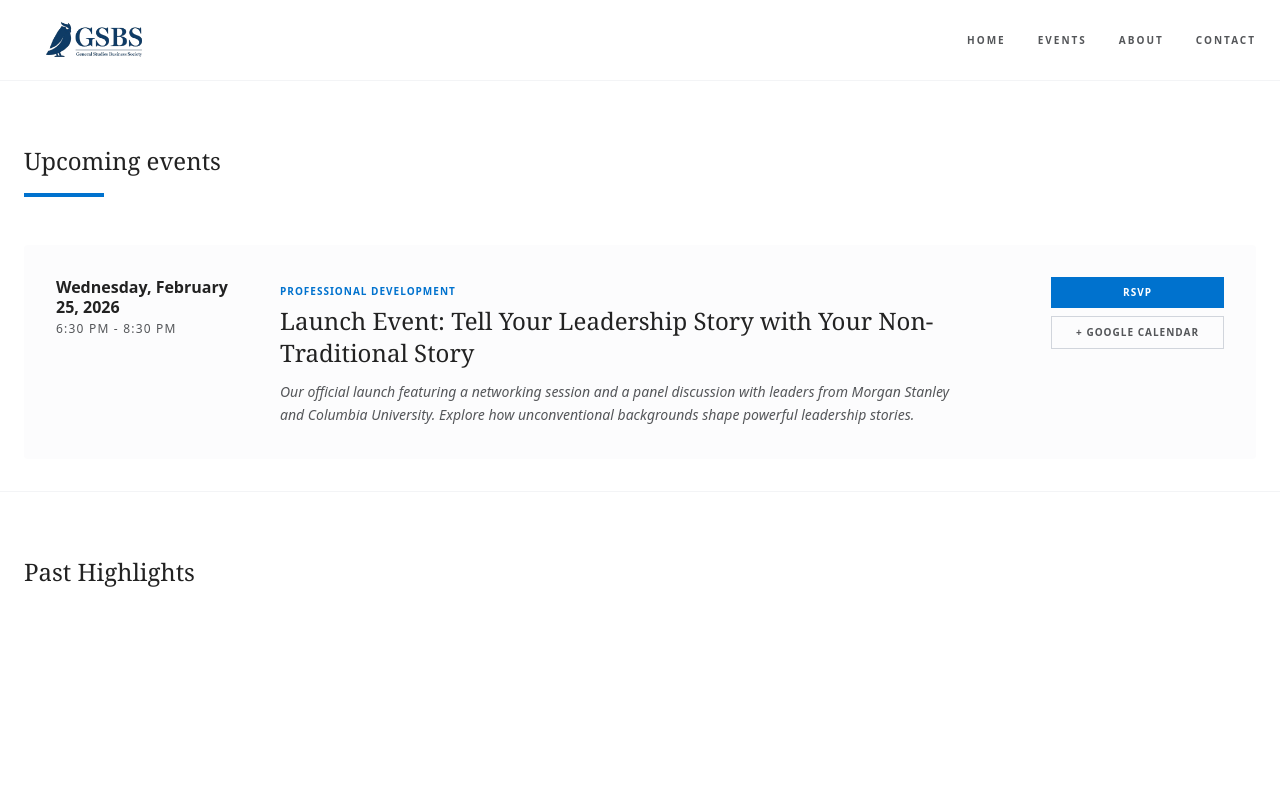
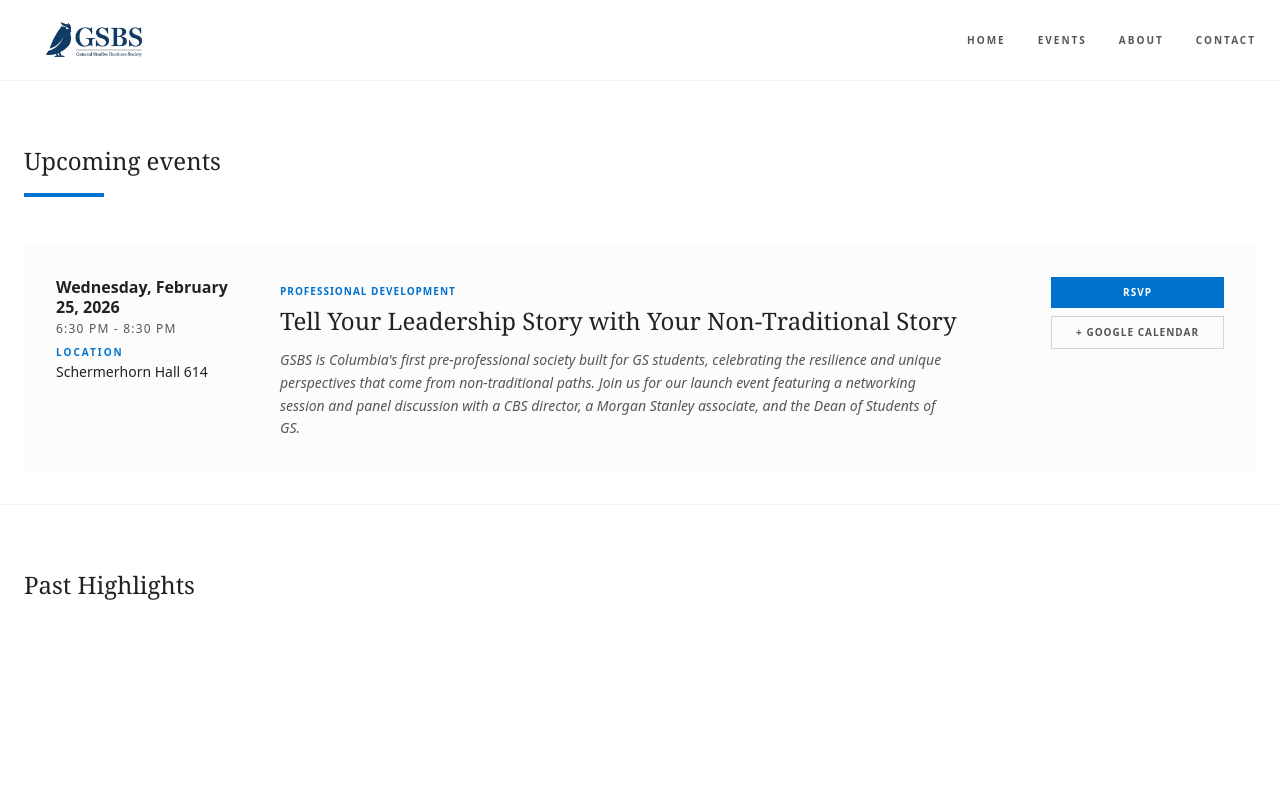
Before and after one commit to gsbusinesssociety/gsbusinesssociety.github.io, a Next.js app: page /events in a window 1280 px wide. Shown: the top 800 px of the page. Built offline with nearby package versions, Linux system fonts and the light colour scheme.

Commit message:
fix: update upcoming event details and improve layout

```diff
--- a/app/events/page.tsx
+++ b/app/events/page.tsx
@@ -2,14 +2,15 @@ import React from 'react';
 
 const UPCOMING_EVENTS = [
   {
-    title: "Launch Event: Tell Your Leadership Story with Your Non-Traditional Story",
+    title: "Tell Your Leadership Story with Your Non-Traditional Story",
     date: "20260225T233000Z",
     endDate: "20260226T013000Z",
     displayDate: "Wednesday, February 25, 2026",
     time: "6:30 PM - 8:30 PM",
-    location: "TBD (Check back for room details)",
-    description: "Our official launch featuring a networking session and a panel discussion with leaders from Morgan Stanley and Columbia University. Explore how unconventional backgrounds shape powerful leadership stories.",
-    category: "Professional Development"
+    location: "Schermerhorn Hall 614",
+    description: "GSBS is Columbia's first pre-professional society built for GS students, celebrating the resilience and unique perspectives that come from non-traditional paths. Join us for our launch event featuring a networking session and panel discussion with a CBS director, a Morgan Stanley associate, and the Dean of Students of GS.",
+    category: "Professional Development",
+    rsvpLink: "https://forms.gle/RtaYtec3PZXGVtkGA"
   },
 ];
 
@@ -33,7 +34,7 @@ export default function EventsPage() {
   <div className="h-1 w-20 bg-[var(--columbia-blue)]"></div>
 </section>
 
-      {/* UPCOMING EVENTS LIST */}
+{/* UPCOMING EVENTS LIST  */}
       <section className="max-w-7xl mx-auto px-6 py-8">
         <div className="space-y-12">
           {UPCOMING_EVENTS.map((event, index) => {
@@ -41,9 +42,17 @@ export default function EventsPage() {
 
             return (
               <div key={index} className="flex flex-col md:flex-row gap-8 items-start bg-gray-50/50 dark:bg-white/5 p-8 rounded-sm">
-                <div className="w-full md:w-48">
+
+                {/* LOGISTICS COLUMN (DATE, TIME, LOCATION) */}
+                <div className="w-full md:w-48 shrink-0">
                   <p className="font-bold text-[var(--foreground)] leading-tight">{event.displayDate}</p>
                   <p className="text-xs text-[var(--accent-grey)] mt-1 uppercase tracking-widest">{event.time}</p>
+
+                  {/* Location added here */}
+                  <div className="mt-4 pt-4 border-t border-gray-200 dark:border-gray-700 md:border-t-0 md:mt-2 md:pt-0">
+                    <p className="text-[10px] font-bold uppercase tracking-[0.2em] text-[var(--columbia-blue)] mb-0.5">Location</p>
+                    <p className="text-sm text-[var(--foreground)] leading-snug">{event.location}</p>
+                  </div>
                 </div>
 
                 <div className="flex-1">
@@ -55,9 +64,9 @@ export default function EventsPage() {
                 </div>
 
                 <div className="flex flex-col gap-2 w-full md:w-auto">
-                  <button className="bg-[#0072CE] text-white px-6 py-2 text-[10px] font-bold uppercase tracking-widest hover:brightness-110 transition-all">
+                  <a href={event.rsvpLink} target="_blank" rel="noopener noreferrer" className="bg-[#0072CE] text-white px-6 py-2 text-[10px] font-bold uppercase tracking-widest hover:brightness-110 transition-all text-center">
                     RSVP
-                  </button>
+                  </a>
                   <a href={gCalLink} target="_blank" rel="noopener noreferrer" className="border border-gray-300 dark:border-gray-600 text-[var(--accent-grey)] px-6 py-2 text-[10px] font-bold uppercase tracking-widest hover:bg-white dark:hover:bg-gray-800 transition-all text-center">
                     + Google Calendar
                   </a>
```
